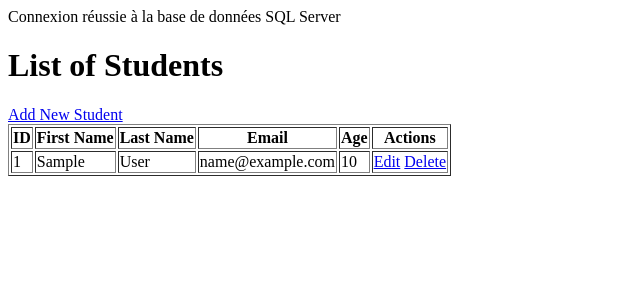
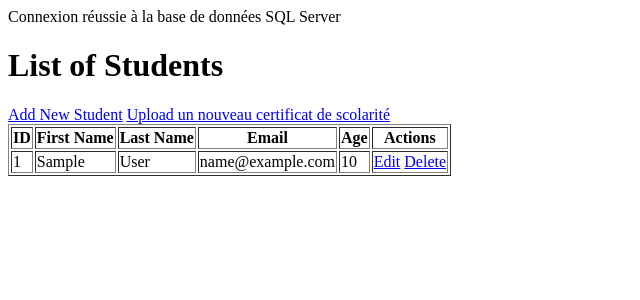
Before and after one commit to warzazate/App_Secu, a PHP site: page / in a window 1280 px wide. Shown: the top 300 px of the page, without its empty margins (0-640 px from the left). Run offline with PHP 8.4, Linux system fonts and the light colour scheme; tables that the repository leaves empty or names only in its code hold one stand-in row (values such as "Sample post").

Commit message:
upload de certificat de scolarité qui fonctionne

```diff
--- a/index.php
+++ b/index.php
@@ -9,6 +9,7 @@
 <body>
     <h1>List of Students</h1>
     <a href="create.php">Add New Student</a>
+    <a href="upload_certificate.php">Upload un nouveau certificat de scolarité</a>
     <table border="1">
         <tr>
             <th>ID</th>
```
Also changed, not shown: uploads/Logo crÃ©dit agricole.jpg (added), 1 other file.
